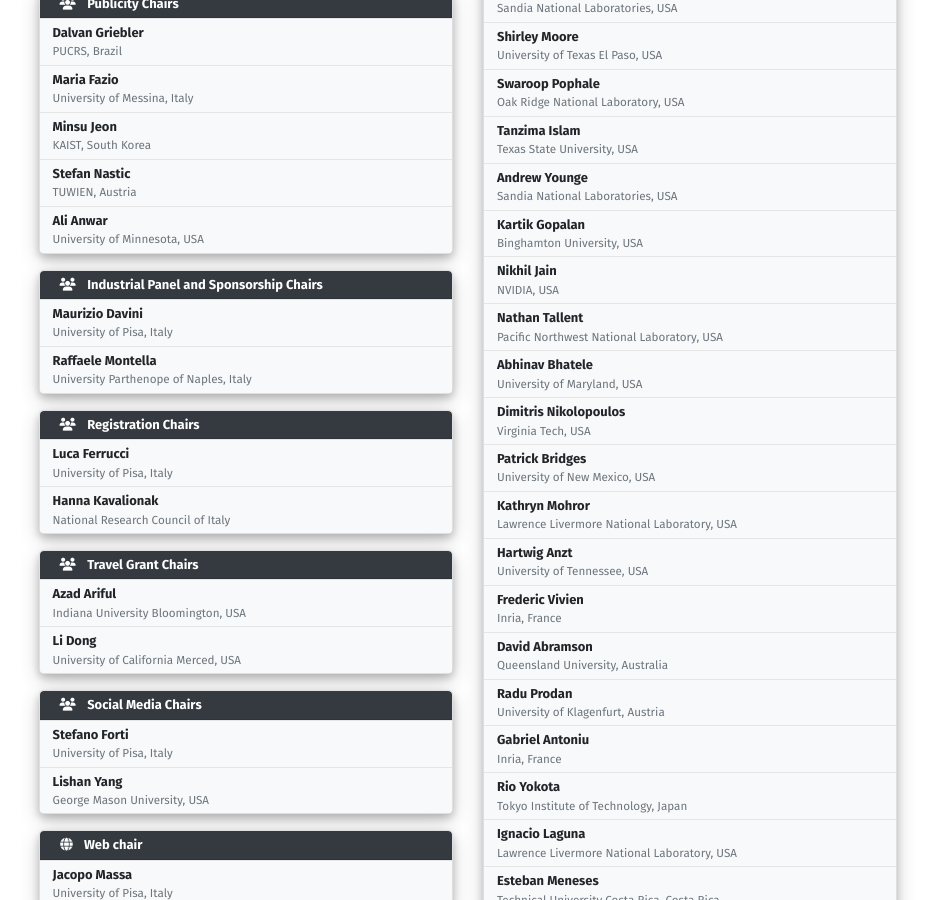
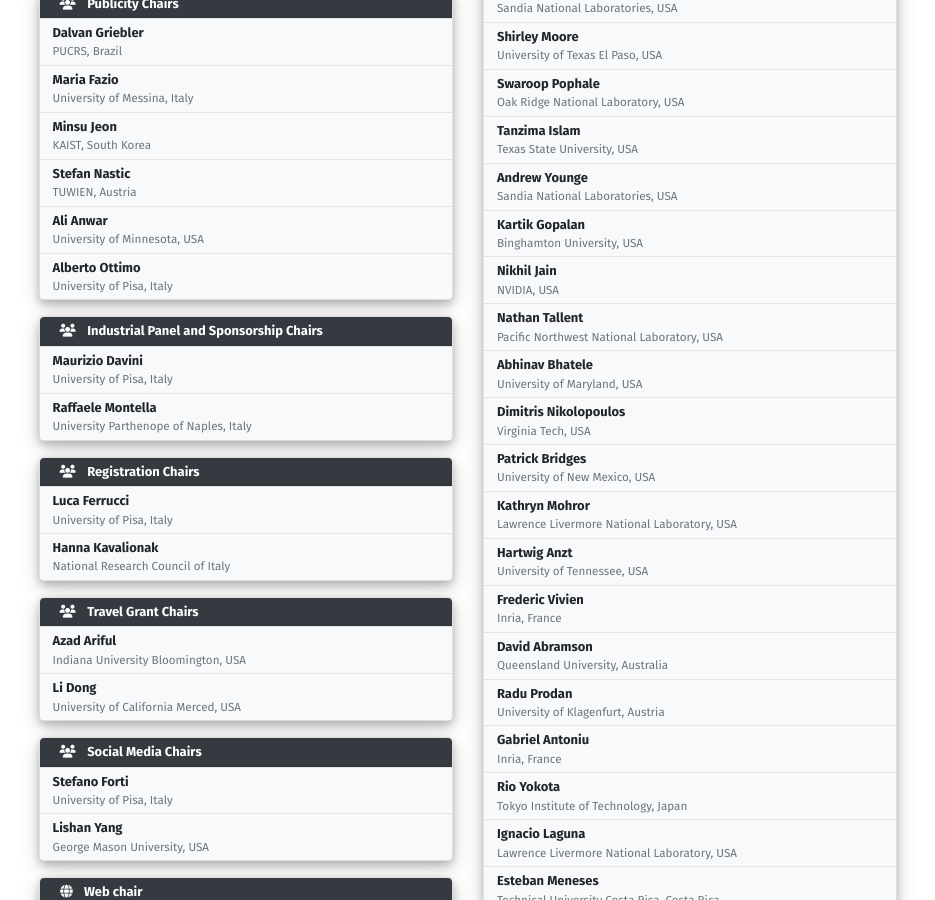
Before and after one commit to jacopo-massa/hpdc24-site, a Jekyll site: the page built from organization.html, in a window 1280 px wide and 900 px high, scrolled down 1383 px. Shown: the whole window, without its empty margins (172-1107 px from the left). Built offline with Jekyll 4.4.1, drawn with Linux system fonts in a browser that asks for light colours.

Commit message:
update publicity chairs

```diff
--- a/_data/organization.yml
+++ b/_data/organization.yml
@@ -93,6 +93,9 @@
       homepage: ""
     - name: Ali Anwar
       org: University of Minnesota, USA
+      homepage: ""
+    - name: Alberto Ottimo
+      org: University of Pisa, Italy
       homepage: ""
 
 - title: Industrial Panel and Sponsorship Chairs
```
